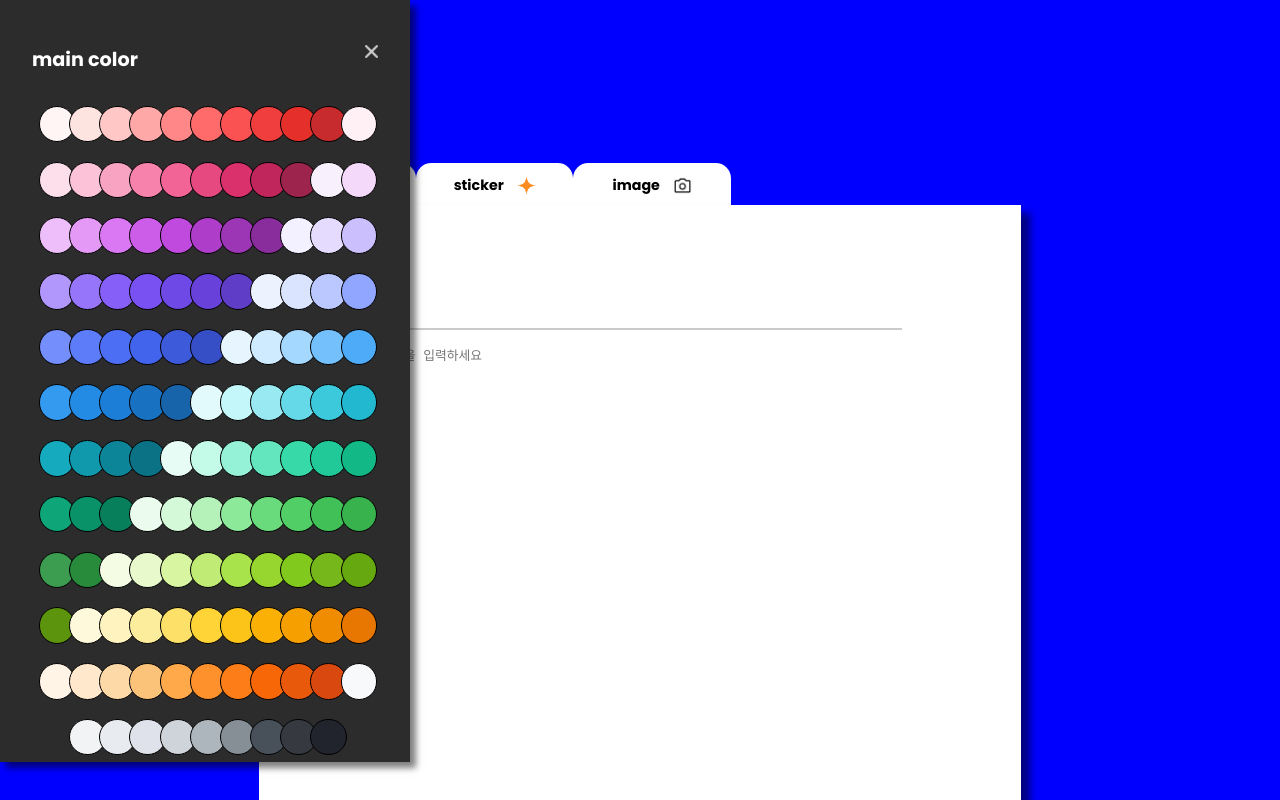
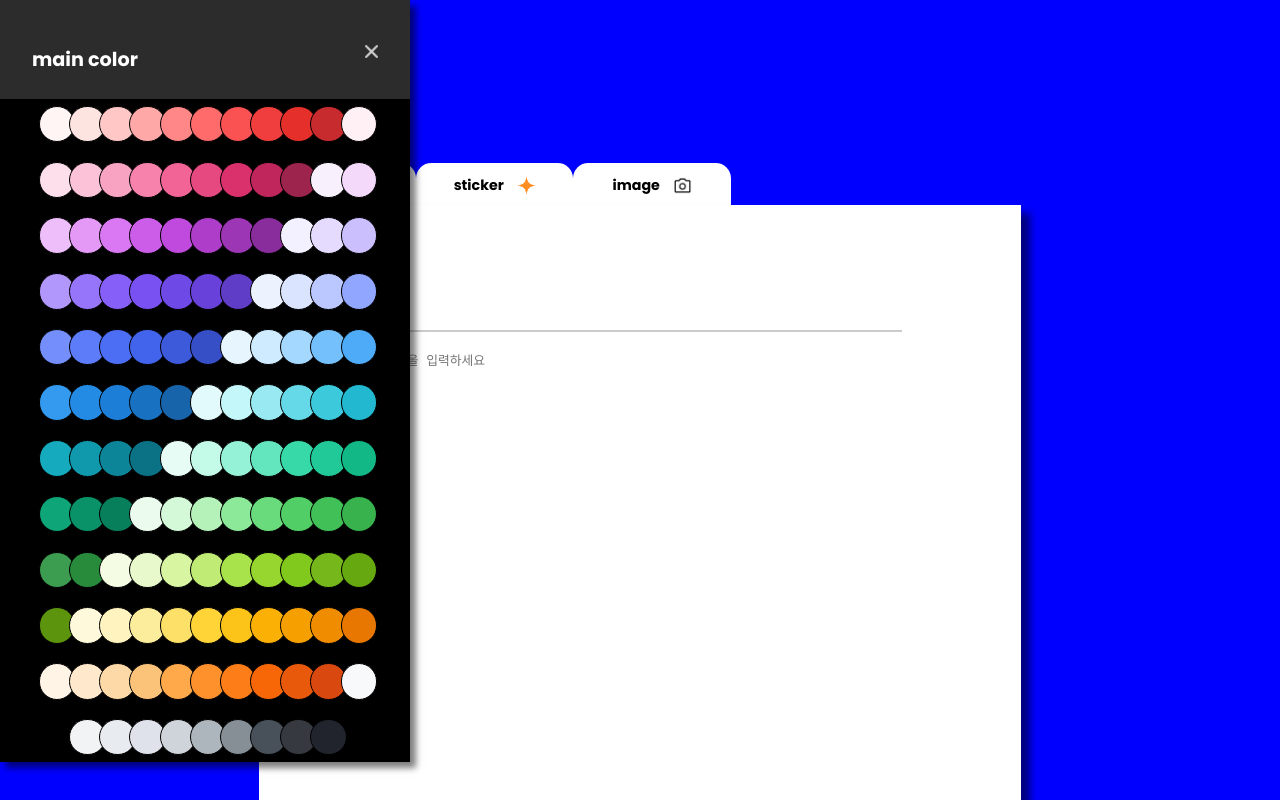
Before and after one commit to LikeLion-at-CAU-10th/Palette-React, a React (Create React App) app: page /post in a window 1280 px wide. Both pictures are taken after a click on the button "main color". Shown: the top 800 px of the page. Built offline with nearby package versions, Linux system fonts and the light colour scheme.

Commit message:
팔레트 온클릭까지

```diff
--- a/src/component/ColorModal.js
+++ b/src/component/ColorModal.js
@@ -1,4 +1,4 @@
-import React from 'react'
+import React, {useState} from 'react'
 import {ModalDiv, ModalHeader, ModalTitle} from "../styles/PostModalStyled"
 import styled from 'styled-components'
 import closeIm from '../data/img/close.png'
@@ -24,6 +24,7 @@ display: flex;
 justify-content: center;
 padding: 0 3vw;
 flex-wrap: wrap;
+background-color: ${(props)=> props.bGcolor};
 `
 
 const Palette = styled.div`
@@ -36,20 +37,39 @@ border: solid 0.1vw #000;
 background-color: ${(props)=> props.color};
 `
 
+const BG = styled.div`
+top: 0;
+bottom: 0;
+left: 0;
+right: 0;
+background-color: black;
+position: fixed;
+z-index: -1;
+`
+
 const ColorModal = ({ showModal, closeModal }) => {
+    const [bGcolor, setBGcolor] = useState('black');
+
+    const handleClick = (e) =>{
+        const pl = e.target.id;
+        setBGcolor(pl);
+        console.log(bGcolor);
+    }
+    // console.log(bGcolor);
+
     return (
         <>
         { showModal ?
         <>
-        <ModalBG >
+        <ModalBG>
         <ModalDiv>
         <ModalHeader>
             <ModalTitle> main color </ModalTitle>
             <CloseButton onClick={closeModal} src={closeIm}></CloseButton>
         </ModalHeader>
 
-        <PaletteContainer>{palette.palettes.map((palettes,i)=>(
-        <Palette color={palettes.color}/>))}
+        <PaletteContainer bGcolor={bGcolor}> {palette.palettes.map((palettes,i)=>(
+        <Palette id={`${palettes.color}`} color={palettes.color} onClick={handleClick}/> ))}
         </PaletteContainer>
 
         </ModalDiv>
--- a/src/component/ImageModal.js
+++ /dev/null
@@ -1,9 +0,0 @@
-import React from 'react'
-
-const ImageModal = () => {
-    return (
-        <div>ImageModal</div>
-    )
-}
-
-export default ImageModal
--- a/src/component/PostMenu.js
+++ b/src/component/PostMenu.js
@@ -4,8 +4,6 @@ import styled from "styled-components"
 import sticker from '../data/Star4.png'
 import camera from '../data/camera.png'
 import ColorModal from './ColorModal'
-import StickerModal from './StickerModal'
-import ImageModal from './ImageModal'
 
 export const MenuContainer=styled.div`
 display: flex;
--- a/src/component/PostTab.js
+++ b/src/component/PostTab.js
@@ -24,8 +24,6 @@ export const PostTabDom = styled.button`
 const PostTab = (props) => {
 
 
-
-
     return (
         <>
         <PostTabDom onClick={props.openModal}> {props.name} {props.img} </PostTabDom>
--- a/src/component/PostText.js
+++ b/src/component/PostText.js
@@ -14,6 +14,7 @@ const SubmitSection = React.memo(({onSubmit})=>(
 export const PostSubmitDiv = styled.div`
 display:flex;
 justify-content: center;
+margin: 2vw;
 `
 export const SubmitButton = styled.div`
     display: flex;
@@ -24,11 +25,14 @@ font-family: "Poppins-Bold";
     color: #000000;
     border-radius: 2.3vw;
     border: solid 0.1vw #000000;
-border-color: black;
     width: 6vw;
     height: 2vw;
     margin: 0 0 -1.5vw 0;
     cursor: pointer;
+    &:hover{
+        color: grey;
+        border: solid 0.1vw grey;
+    }
 `
 
 export const PostSection = styled.div`
@@ -78,8 +82,8 @@ const PostText = () => {
 
         })
 
+    }
 
-    }
 
     return (
 
--- a/src/component/StickerModal.js
+++ /dev/null
@@ -1,9 +0,0 @@
-import React from 'react'
-
-const StickerModal = () => {
-    return (
-        <div>StickerModal</div>
-    )
-}
-
-export default StickerModal
--- a/src/component/WriteContents.js
+++ b/src/component/WriteContents.js
@@ -7,6 +7,7 @@ display: flex;
 flex-direction: column;
 background-color: white;
 height: 50vw;
+
 `
 
 export const TitleInput=styled.input`
@@ -20,14 +21,11 @@ font-size: 1.2vw;
 
 export const ContentsInput=styled.textarea`
 flex-basis: 85%;
-border: transparent;
+border: solid transparent;
 outline : none;
 font-size: 1vw;
 `
 
-const ImgLable = styled.input`
-
-`
 
 const ImgUp = styled.input`
 width: 10vw;
@@ -43,12 +41,14 @@ opacity: 0;
 `
 
 const ImgInput = styled.div`
-width: 5vw;
-height: 5vw;
-border: solid black 0.5vw;
+/* border: solid black; */
+display: flex;
+justify-content: center;
+align-items: center;
 `
 
 const WriteContents = ({onChange, contents, title}) => {
+
     const titleInput=useRef();
     const contentsInput=useRef();
     useEffect(()=>{
@@ -107,16 +107,12 @@ const WriteContents = ({onChange, contents, title}) => {
             rows="10"
             onChange={onChange}
             ref={contentsInput}
-
-            />
+        />
 
 
         <ImgUp id ="uploadimg" type="file" accept='image/*' onChange={handleImg} />
         <ImgInput> {imgFile && <img src={imgFile} alt="미리보기"/>} </ImgInput>
-
-
         </WriteContentDiv>
-
 
         </>
     )
```
Also changed, not shown: src/component/DateInput.js (deleted, +0 -17 lines). Lines whose indentation alone changed are shown as unchanged.
